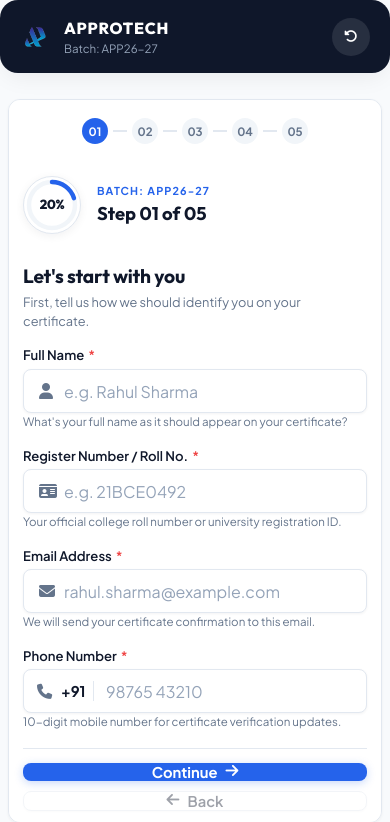
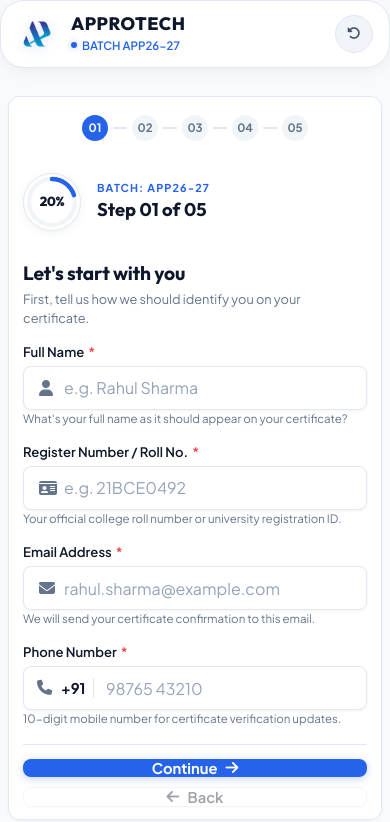
Before and after one commit to Masterminder0046/Approtech_Certificate_Management, a Flask app: page /student-form/APP26-27 in a window 390 px wide. Shown: the top 822 px of the page. Run offline with Flask 3, Linux system fonts and the light colour scheme; data comes from the database, SQL or seed files in the repository.

Commit message:
fix(mobile): redesign mobile header with high-contrast visible logo, clean typography, and update Google Maps location

```diff
--- a/index.html
+++ b/index.html
@@ -45,7 +45,7 @@
         <img src="/assets/approtech-icon.png" alt="Approtech Logo" class="brand-logo-img" />
         <div class="mobile-brand-title">
           <span class="brand-title">APPROTECH</span>
-          <span class="brand-sub">Batch: APP26-27</span>
+          <span class="brand-sub"><span class="badge-dot"></span> BATCH: APP26-27</span>
         </div>
       </div>
       <div style="display: flex; gap: 8px; align-items: center;">
@@ -763,7 +763,7 @@
               <div class="footer-icon-circle">
                 <i class="fa-solid fa-map-location-dot"></i>
               </div>
-              <a href="https://maps.google.com/?q=41/14+Kamarajar+Street+Tambaram+West+Chennai+600045" target="_blank" rel="noopener noreferrer" class="footer-map-link">
+              <a href="https://maps.app.goo.gl/RuiybKuWvPqrkfwQ8" target="_blank" rel="noopener noreferrer" class="footer-map-link">
                 Find us on Google Maps &rarr;
               </a>
             </div>
--- a/style.css
+++ b/style.css
@@ -1639,17 +1639,18 @@ body {
     display: none;
   }
 
-  /* Mobile Header Navigation */
+  /* Mobile Header Navigation - Premium Light Card Header */
   .mobile-header {
     display: flex;
     align-items: center;
     justify-content: space-between;
-    background: var(--primary);
-    color: #FFFFFF;
-    padding: 16px 20px;
-    border-radius: var(--radius-lg);
-    margin-bottom: 16px;
-    box-shadow: var(--shadow-md);
+    background: #FFFFFF;
+    color: var(--text);
+    padding: 12px 16px;
+    border-radius: var(--radius-xl);
+    margin-bottom: 18px;
+    border: 1px solid var(--border);
+    box-shadow: 0 4px 20px -4px rgba(15, 23, 42, 0.08);
   }
 
   .mobile-brand {
@@ -1659,31 +1660,51 @@ body {
   }
 
   .brand-logo-img {
-    height: 32px;
-    width: auto;
+    height: 42px;
+    width: 42px;
+    object-fit: contain;
+    border-radius: 10px;
+    filter: drop-shadow(0 2px 6px rgba(37, 99, 235, 0.18));
+    flex-shrink: 0;
   }
 
   .mobile-brand-title {
     display: flex;
     flex-direction: column;
+    justify-content: center;
   }
 
   .brand-title {
     font-family: var(--font-heading);
-    font-size: 1rem;
+    font-size: 1.12rem;
     font-weight: 800;
-    letter-spacing: 0.05em;
+    letter-spacing: 0.03em;
+    color: var(--primary);
+    line-height: 1.15;
   }
 
   .brand-sub {
     font-size: 0.72rem;
-    color: #94A3B8;
+    font-weight: 600;
+    color: var(--accent);
+    display: inline-flex;
+    align-items: center;
+    gap: 5px;
+    margin-top: 2px;
+  }
+
+  .brand-sub .badge-dot {
+    width: 6px;
+    height: 6px;
+    border-radius: 50%;
+    background: var(--accent);
+    display: inline-block;
   }
 
   .btn-icon-startover {
-    background: rgba(255, 255, 255, 0.1);
-    border: none;
-    color: #FFFFFF;
+    background: #F1F5F9;
+    border: 1px solid #E2E8F0;
+    color: #475569;
     width: 38px;
     height: 38px;
     border-radius: 50%;
@@ -1691,6 +1712,13 @@ body {
     align-items: center;
     justify-content: center;
     cursor: pointer;
+    transition: var(--transition-fast);
+  }
+
+  .btn-icon-startover:hover {
+    background: #E2E8F0;
+    color: var(--accent);
+    transform: rotate(-30deg);
   }
 
   /* Compact Horizontal Step Pills for Mobile */
--- a/templates/student_form.html
+++ b/templates/student_form.html
@@ -45,7 +45,7 @@
         <img src="/assets/approtech-icon.png" alt="Approtech Logo" class="brand-logo-img" />
         <div class="mobile-brand-title">
           <span class="brand-title">APPROTECH</span>
-          <span class="brand-sub">Batch: {{ batch.batch_code }}</span>
+          <span class="brand-sub"><span class="badge-dot"></span> BATCH {{ batch.batch_code }}</span>
         </div>
       </div>
       <div style="display: flex; gap: 8px; align-items: center;">
@@ -763,7 +763,7 @@
               <div class="footer-icon-circle">
                 <i class="fa-solid fa-map-location-dot"></i>
               </div>
-              <a href="https://maps.google.com/?q=41/14+Kamarajar+Street+Tambaram+West+Chennai+600045" target="_blank" rel="noopener noreferrer" class="footer-map-link">
+              <a href="https://maps.app.goo.gl/RuiybKuWvPqrkfwQ8" target="_blank" rel="noopener noreferrer" class="footer-map-link">
                 Find us on Google Maps &rarr;
               </a>
             </div>
```
